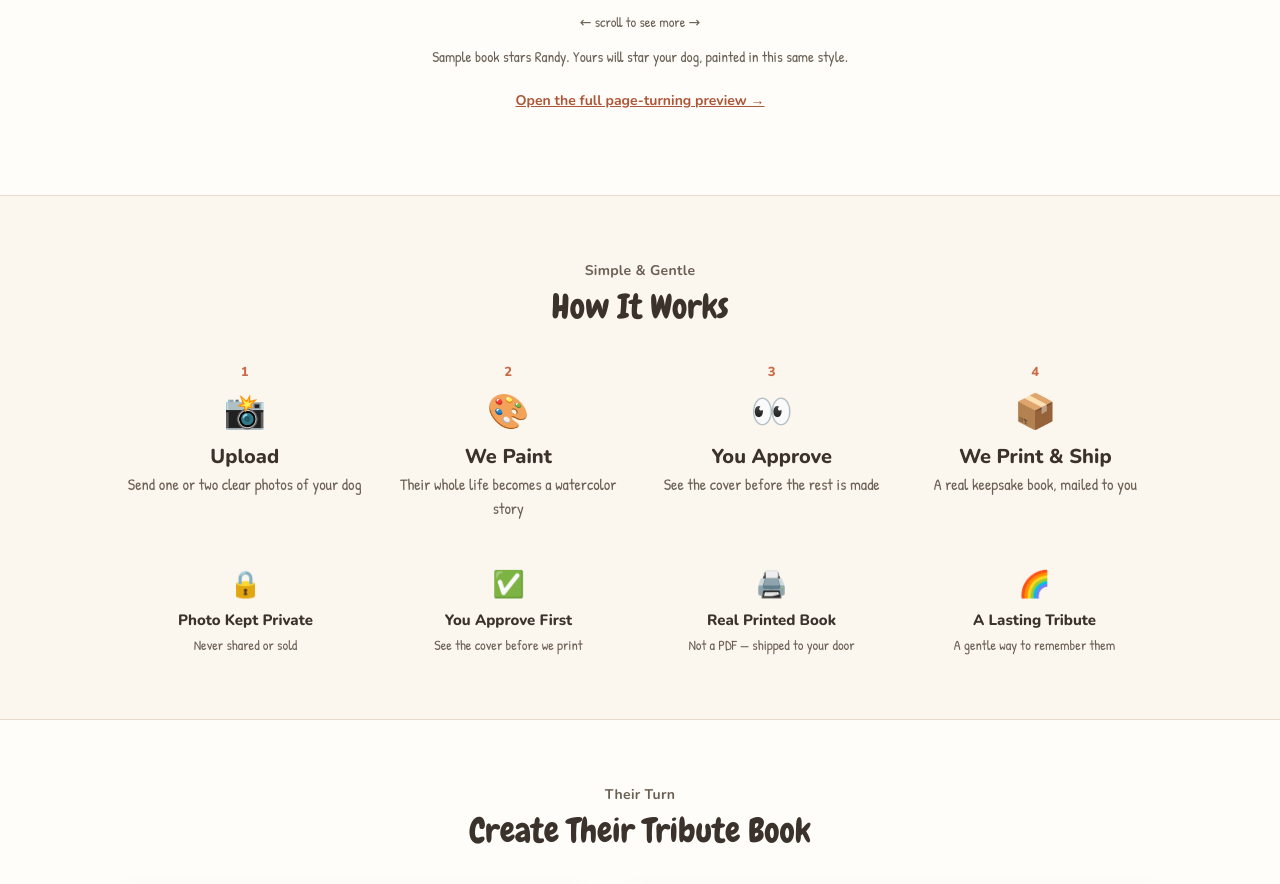
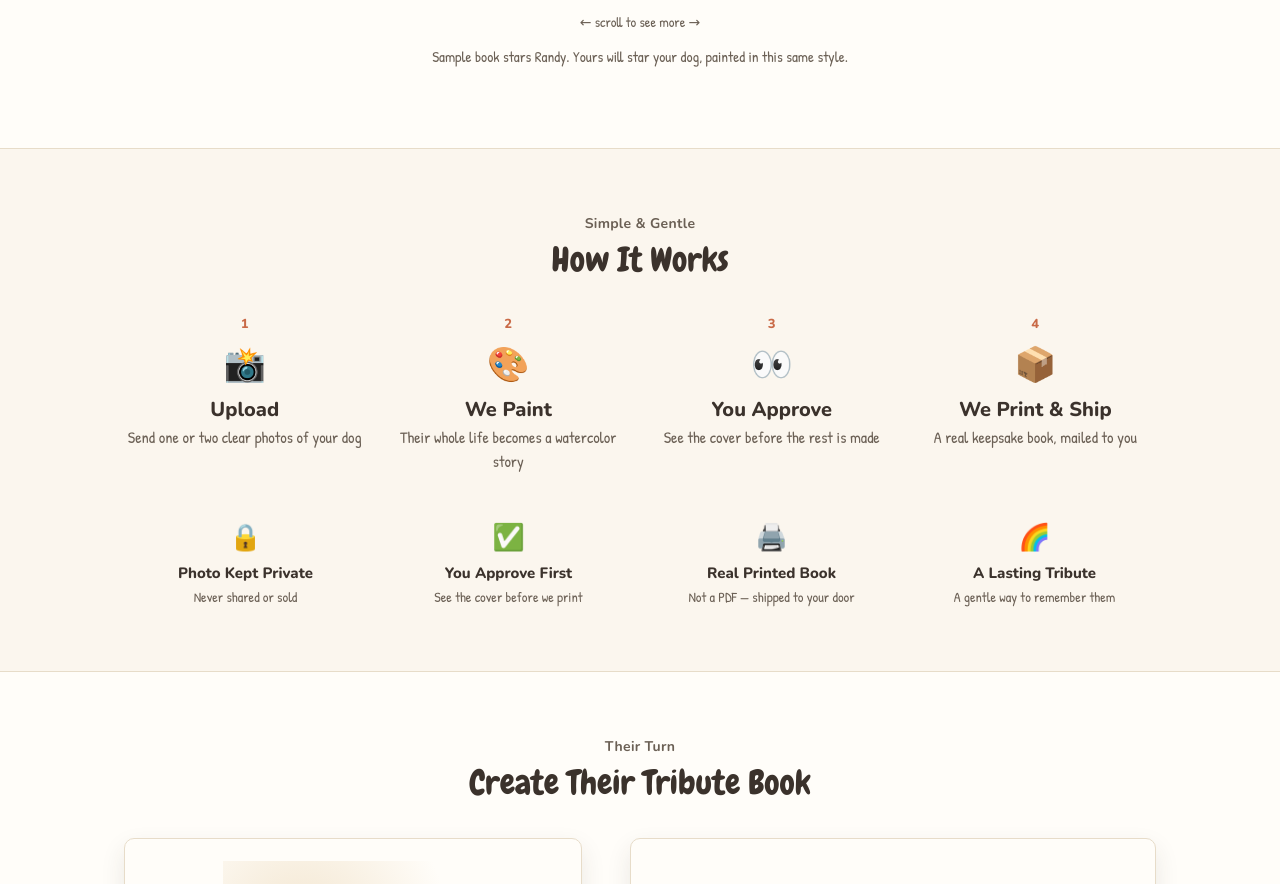
Before and after one commit to markbrenn123-art/svp-memorial-book-order, a plain HTML site: page index.html in a window 1280 px wide. Shown: the part 1463-2347 px from the top of the page. Drawn offline with nearby package versions, Linux system fonts and the light colour scheme.

Commit message:
Add files via upload

```diff
--- a/index.html
+++ b/index.html
@@ -280,9 +280,6 @@
     <div class="gallery-scroll" id="gallery"></div>
     <p class="scroll-hint">&larr; scroll to see more &rarr;</p>
     <p class="microcopy" style="text-align:center;">Sample book stars Randy. Yours will star your dog, painted in this same style.</p>
-    <p style="text-align:center;margin-top:14px;">
-      <a href="randy-life-well-loved-flipbook.html" target="_blank" rel="noopener" style="font-family:'Nunito',sans-serif;font-weight:700;font-size:14px;color:var(--terracotta-dark);text-decoration:underline;">Open the full page-turning preview &rarr;</a>
-    </p>
   </div>
 </section>
 
```
